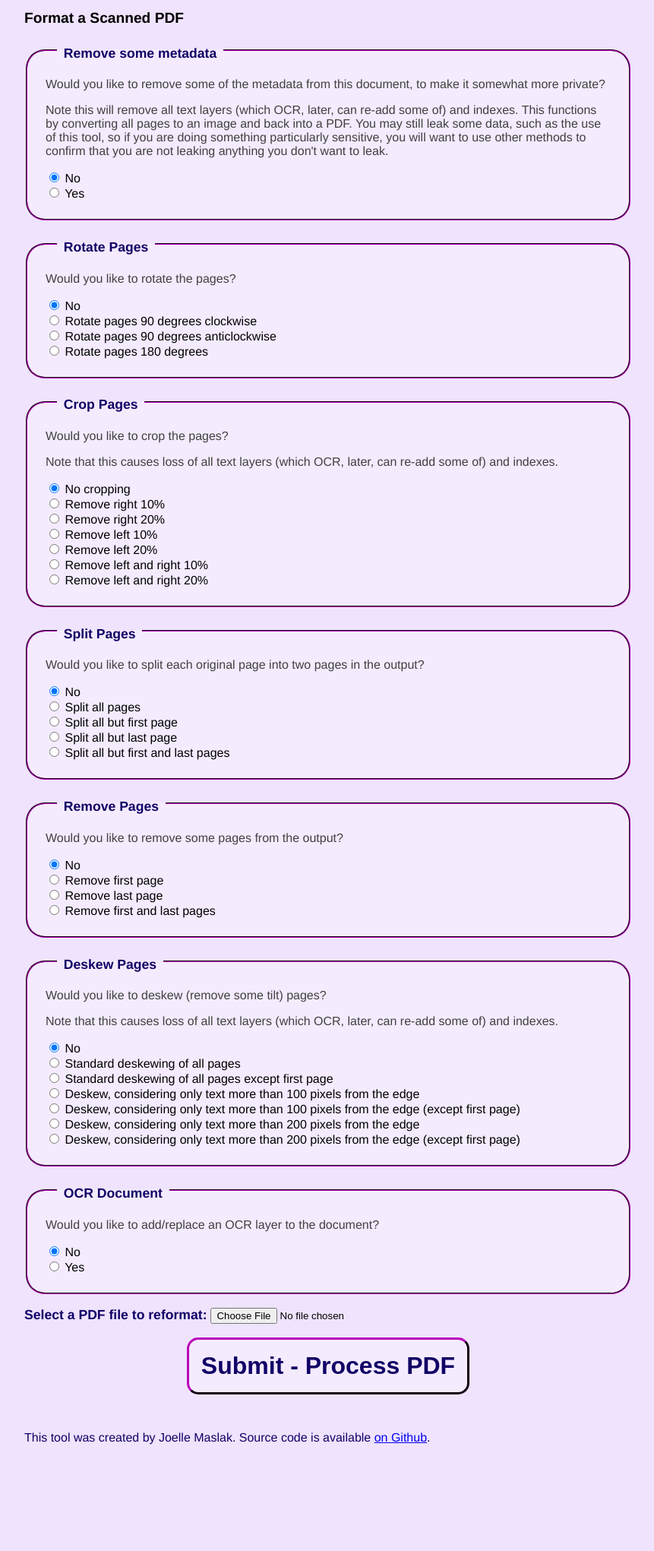
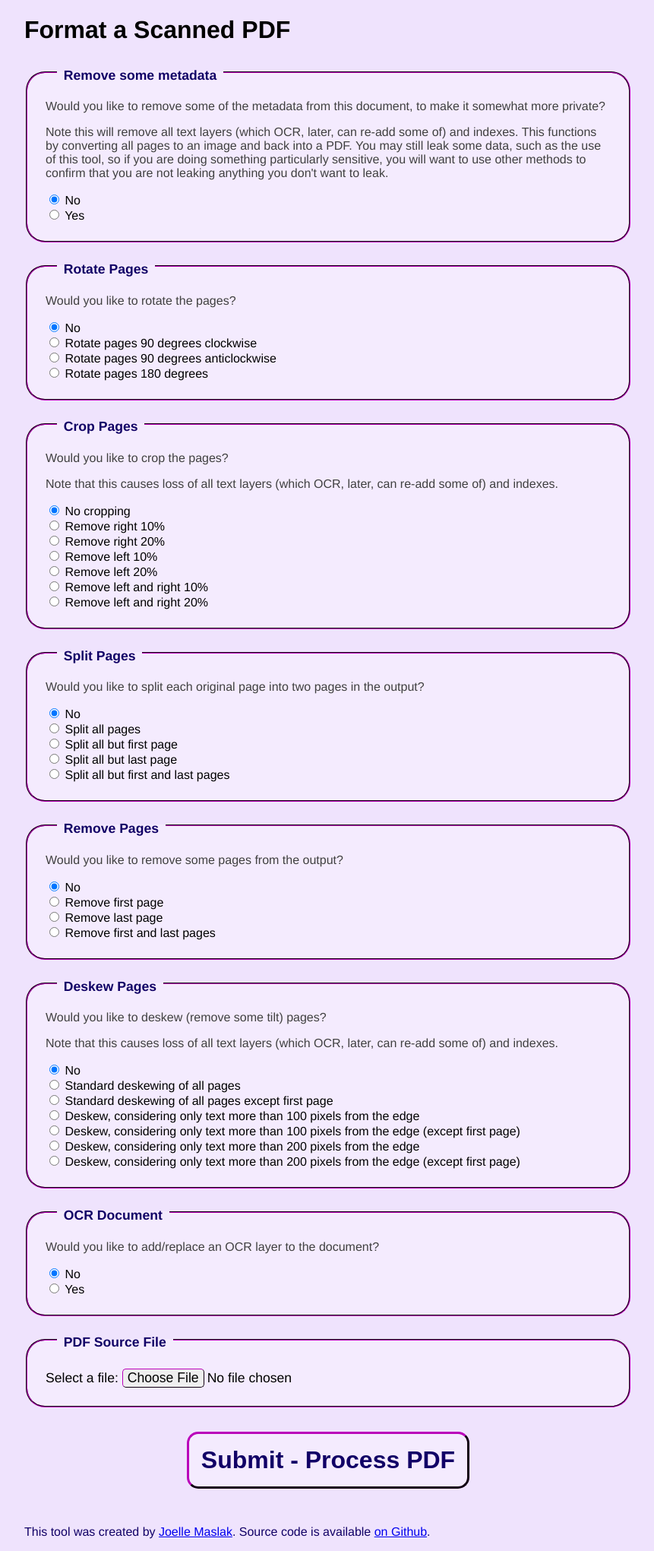
Before and after one commit to jmaslak/format-scan-pdf, a Flask app: page / in a window 1280 px wide. Shown: the whole page at 76% size, without its empty margins (208-1069 px from the left). Before the commit the page ends 1901 px from the top, so only its background shows below. Run offline with Flask 3, Linux system fonts and the light colour scheme.

Commit message:
Nicer error messages & interface in webapp

```diff
--- a/webapp/webapp/routes.py
+++ b/webapp/webapp/routes.py
@@ -29,19 +29,30 @@ REDIS = redis.from_url("redis://localhost")
 @app.route("/index")
 @app.route("/index.html")
 def index():
-    return render_template("index.html")
+    fields = {}
+    for k in ("remove_metadata", "rotate", "crop", "split", "remove_pages", "deskew", "ocr"):
+        fields[k] = ""
+
+    return render_template("index.html", errors=[], fields=fields)
 
 
 @app.route("/", methods=["POST"])
 @app.route("/index", methods=["POST"])
 @app.route("/index.html", methods=["POST"])
 def index_post():
+    fields = {}
+    for k in ("remove_metadata", "rotate", "crop", "split", "remove_pages", "deskew", "ocr"):
+        if request.form.get(k) is None:
+            fields[k] = ""
+        else:
+            fields[k] = request.form.get(k)
+
     if "file" not in request.files:
-        return render_template("error.html", errortext=["You must select a PDF file."])
+        return render_template("index.html", errors=["Please select a PDF file to upload"], fields=fields)
 
     kq = REDIS.get("keysqueued")
     if kq is not None and int(kq) >= MAXQUEUE:
-        return render_template("error.html", errortext=["Server is too busy right now.", "Please try later."])
+        return render_template("index.html", errors=["The server is too busy right now.", "Please try later."], fields=fields)
 
     invalid = False
     if request.form.get("remove_metadata") not in ("no", "yes"):
@@ -101,10 +112,10 @@ def index_post():
     f.save(f"{prefix}.pdf")
     filelen = os.stat(f"{prefix}.pdf").st_size
     if filelen == 0:
-        return render_template("error.html", errortext=["You must select a PDF file."])
+        return render_template("index.html", errors=["Please select a PDF file to upload"], fields=fields)
     elif filelen < MINSIZE:
         return render_template(
-            "error.html", errortext=["The file seems too small to be a valid PDF file."]
+            "index.html", errors=["The file seems too small to be a valid PDF file"], fields=fields
         )
 
     with open(f"{prefix}.run", "w") as out:
--- a/webapp/webapp/static/style.css
+++ b/webapp/webapp/static/style.css
@@ -15,7 +15,16 @@ fieldset {
   background-color: #f4ebfe;
   padding-left: 1.5em;
   padding-right: 1.5em;
+}
+fieldset.radio {
   padding-bottom: 1.5em;
+}
+fieldset.file {
+  padding-bottom: 1.5em;
+}
+fieldset.error {
+  border-color: #ff0000;
+  background-color: #fdfdfd;
 }
 fieldset p {
   color: #404040;
@@ -29,8 +38,12 @@ legend {
   color: #110066;
   padding-top: .5em;
 }
-h1 {
-  font-size: 120%;
+fieldset.error legend {
+  color: #E00000;
+  padding-top: .5em;
+}
+fieldset.error li {
+  color: #600000;
 }
 .statushead {
   color: #110066;
@@ -53,12 +66,17 @@ h1 {
 }
 .input {
   margin-top: 1em;
-  margin-bottom: 1em;
   font-size: 110%;
 }
-.input label {
-  font-weight: bold;
-  color: #110066;
+input[type="file"] {
+  font-size: 100%;
+  font-weight: normal;
+  font-family: Helvetica, Sans-Serif;
+}
+input[type="file"]::file-selector-button {
+  border-color: #660066;
+  border-width: 1px;
+  border-radius: 5px;
 }
 .submit {
   margin: auto;
@@ -73,4 +91,5 @@ h1 {
   border-color: #660066;
   border-width: 3px;
   border-radius: 15px;
+  margin-top: 1em;
 }
--- a/webapp/webapp/templates/index.html
+++ b/webapp/webapp/templates/index.html
@@ -7,12 +7,22 @@
   <title></title>
   <link rel="stylesheet" href="">
   <title>Format a Scanned PDF</title>
-  <link rel="stylesheet" href="static/style.css">
+  <link rel="stylesheet" href="static/style.css?ver=1">
 </head>
 <body class="body">
   <h1>Format a Scanned PDF</h1>
   <form action="" method="post" enctype="multipart/form-data">
-    <fieldset>
+{% if errors |count > 0: %}
+    <fieldset class="error">
+      <legend>I'm Sorry!</legend>
+      <ul>
+{%   for error in errors: %}
+        <li>{{error}}</li>
+{%   endfor %}
+      </ul>
+    </fieldset>
+{% endif %}
+    <fieldset class="radio">
       <legend>Remove some metadata</legend>
       <p>Would you like to remove some of the metadata from this document, to make
       it somewhat more private?</p>
@@ -24,168 +34,169 @@
       sensitive, you will want to use other methods to confirm that you are
       not leaking anything you don't want to leak.</p>
       <div>
-        <input type="radio" name="remove_metadata" id="no" value="no" checked>
+        <input type="radio" name="remove_metadata" id="no" value="no" {% if fields["remove_metadata"] in ("", "no") %}checked{% endif %}>
         <label for="no">No</label>
       </div>
       <div>
-        <input type="radio" name="remove_metadata" id="yes" value="yes">
+        <input type="radio" name="remove_metadata" id="yes" value="yes" {% if fields["remove_metadata"] == "yes" %}checked{% endif %}>
         <label for="yes">Yes</label>
       </div>
     </fieldset>
-    <fieldset>
+    <fieldset class="radio">
       <legend>Rotate Pages</legend>
       <p>Would you like to rotate the pages?</p>
       <div>
-        <input type="radio" name="rotate" id="none" value="none" checked>
+        <input type="radio" name="rotate" id="none" value="none" {% if fields["rotate"] in ("", "none") %}checked{% endif %}>
         <label for="none">No</label>
       </div>
       <div>
-        <input type="radio" name="rotate" id="clockwise" value="clockwise">
+        <input type="radio" name="rotate" id="clockwise" value="clockwise" {% if fields["rotate"] == "clockwise" %}checked{% endif %}>
         <label for="clockwise">Rotate pages 90 degrees clockwise</label>
       </div>
       <div>
-        <input type="radio" name="rotate" id="anticlockwise" value="anticlockwise">
+        <input type="radio" name="rotate" id="anticlockwise" value="anticlockwise" {% if fields["rotate"] == "anticlockwise" %}checked{% endif %}>
         <label for="anticlockwise">Rotate pages 90 degrees anticlockwise</label>
       </div>
       <div>
-        <input type="radio" name="rotate" id="180" value="180">
+        <input type="radio" name="rotate" id="180" value="180" {% if fields["rotate"] == "180" %}checked{% endif %}>
         <label for="180">Rotate pages 180 degrees</label>
       </div>
     </fieldset>
-    <fieldset>
+    <fieldset class="radio">
       <legend>Crop Pages</legend>
       <p>Would you like to crop the pages?</p>
       <p>Note that this causes loss of all text layers (which OCR, later,
       can re-add some of) and indexes.</p>
       <div>
-        <input type="radio" name="crop" id="100center" value="100center" checked>
+        <input type="radio" name="crop" id="100center" value="100center" {% if fields["crop"] in ("", "100center") %}checked{% endif %}>
         <label for="100center">No cropping</label>
       </div>
       <div>
-        <input type="radio" name="crop" id="90east" value="90east">
+        <input type="radio" name="crop" id="90east" value="90east" {% if fields["crop"] == "90east" %}checked{% endif %}>
         <label for="90east">Remove right 10&percnt;</label>
       </div>
       <div>
-        <input type="radio" name="crop" id="80east" value="80east">
+        <input type="radio" name="crop" id="80east" value="80east" {% if fields["crop"] == "80east" %}checked{% endif %}>
         <label for="80east">Remove right 20&percnt;</label>
       </div>
       <div>
-        <input type="radio" name="crop" id="90west" value="90west">
+        <input type="radio" name="crop" id="90west" value="90west" {% if fields["crop"] == "90west" %}checked{% endif %}>
         <label for="90west">Remove left 10&percnt;</label>
       </div>
       <div>
-        <input type="radio" name="crop" id="80west" value="80west">
+        <input type="radio" name="crop" id="80west" value="80west" {% if fields["crop"] == "80west" %}checked{% endif %}>
         <label for="80west">Remove left 20&percnt;</label>
       </div>
       <div>
-        <input type="radio" name="crop" id="80center" value="80center">
+        <input type="radio" name="crop" id="80center" value="80center" {% if fields["crop"] == "80center" %}checked{% endif %}>
         <label for="80center">Remove left and right 10&percnt;</label>
       </div>
       <div>
-        <input type="radio" name="crop" id="60center" value="60center">
+        <input type="radio" name="crop" id="60center" value="60center" {% if fields["crop"] == "60center" %}checked{% endif %}>
         <label for="60center">Remove left and right 20&percnt;</label>
       </div>
-      <div>
-      </div>
     </fieldset>
-    <fieldset>
+    <fieldset class="radio">
       <legend>Split Pages</legend>
       <p>Would you like to split each original page into two pages in the output?</p>
       <div>
-        <input type="radio" name="split" id="no" value="no" checked>
+        <input type="radio" name="split" id="no" value="no" {% if fields["split"] in ("", "no") %}checked{% endif %}>
         <label for="no">No</label>
       </div>
       <div>
-        <input type="radio" name="split" id="all" value="all">
+        <input type="radio" name="split" id="all" value="all" {% if fields["split"] == "all" %}checked{% endif %}>
         <label for="all">Split all pages</label>
       </div>
       <div>
-        <input type="radio" name="split" id="skipfirst" value="skipfirst">
+        <input type="radio" name="split" id="skipfirst" value="skipfirst" {% if fields["split"] == "skipfirst" %}checked{% endif %}>
         <label for="skipfirst">Split all but first page</label>
       </div>
       <div>
-        <input type="radio" name="split" id="skiplast" value="skiplast">
+        <input type="radio" name="split" id="skiplast" value="skiplast" {% if fields["split"] == "skiplast" %}checked{% endif %}>
         <label for="skiplast">Split all but last page</label>
       </div>
       <div>
-        <input type="radio" name="split" id="skipfirstlast" value="skipfirstlast">
+        <input type="radio" name="split" id="skipfirstlast" value="skipfirstlast" {% if fields["split"] == "skipfirstlast" %}checked{% endif %}>
         <label for="skipfirstlast">Split all but first and last pages</label>
       </div>
     </fieldset>
-    <fieldset>
+    <fieldset class="radio">
       <legend>Remove Pages</legend>
       <p>Would you like to remove some pages from the output?</p>
       <div>
-        <input type="radio" name="remove_pages" id="no" value="no" checked>
+        <input type="radio" name="remove_pages" id="no" value="no" {% if fields["remove_pages"] in ("", "no") %}checked{% endif %}>
         <label for="no">No</label>
       </div>
       <div>
-        <input type="radio" name="remove_pages" id="first" value="first">
+        <input type="radio" name="remove_pages" id="first" value="first" {% if fields["remove_pages"] == "first" %}checked{% endif %}>
         <label for="first">Remove first page</label>
       </div>
       <div>
-        <input type="radio" name="remove_pages" id="last" value="last">
+        <input type="radio" name="remove_pages" id="last" value="last" {% if fields["remove_pages"] == "last" %}checked{% endif %}>
         <label for="last">Remove last page</label>
       </div>
       <div>
-        <input type="radio" name="remove_pages" id="firstlast" value="firstlast">
+        <input type="radio" name="remove_pages" id="firstlast" value="firstlast" {% if fields["remove_pages"] == "firstlast" %}checked{% endif %}>
         <label for="firstlast">Remove first and last pages</label>
       </div>
     </fieldset>
-    <fieldset>
+    <fieldset class="radio">
       <legend>Deskew Pages</legend>
       <p>Would you like to deskew (remove some tilt) pages?</p>
       <p>Note that this causes loss of all text layers (which OCR, later,
       can re-add some of) and indexes.</p>
       <div>
-        <input type="radio" name="deskew" id="no" value="no" checked>
+        <input type="radio" name="deskew" id="no" value="no" {% if fields["deskew"] in ("", "no") %}checked{% endif %}>
         <label for="no">No</label>
       </div>
       <div>
-        <input type="radio" name="deskew" id="standard" value="standard">
+        <input type="radio" name="deskew" id="standard" value="standard" {% if fields["deskew"] == "standard" %}checked{% endif %}>
         <label for="standard">Standard deskewing of all pages</label>
       </div>
       <div>
-        <input type="radio" name="deskew" id="standardskipfirst" value="standardskipfirst">
+        <input type="radio" name="deskew" id="standardskipfirst" value="standardskipfirst" {% if fields["deskew"] == "standardskipfirst" %}checked{% endif %}>
         <label for="standardskipfirst">Standard deskewing of all pages except first page</label>
       </div>
       <div>
-        <input type="radio" name="deskew" id="100" value="100">
+        <input type="radio" name="deskew" id="100" value="100" {% if fields["deskew"] == "100" %}checked{% endif %}>
         <label for="100">Deskew, considering only text more than 100 pixels from the edge</label>
       </div>
       <div>
-        <input type="radio" name="deskew" id="100skipfirst" value="100skipfirst">
+        <input type="radio" name="deskew" id="100skipfirst" value="100skipfirst" {% if fields["deskew"] == "100skipfirst" %}checked{% endif %}>
         <label for="100skipfirst">Deskew, considering only text more than 100 pixels from the edge (except first page)</label>
       </div>
       <div>
-        <input type="radio" name="deskew" id="200" value="200">
+        <input type="radio" name="deskew" id="200" value="200" {% if fields["deskew"] == "200" %}checked{% endif %}>
         <label for="200">Deskew, considering only text more than 200 pixels from the edge</label>
       </div>
       <div>
-        <input type="radio" name="deskew" id="200skipfirst" value="200skipfirst">
+        <input type="radio" name="deskew" id="200skipfirst" value="200skipfirst" {% if fields["deskew"] == "200skipfirst" %}checked{% endif %}>
         <label for="200skipfirst">Deskew, considering only text more than 200 pixels from the edge (except first page)</label>
       </div>
     </fieldset>
-    <fieldset>
+    <fieldset class="radio">
       <legend>OCR Document</legend>
       <p>Would you like to add/replace an OCR layer to the document?</p>
       <div>
-        <input type="radio" name="ocr" id="no" value="no" checked>
+        <input type="radio" name="ocr" id="no" value="no" {% if fields["ocr"] in ("", "no") %}checked{% endif %}>
         <label for="no">No</label>
       </div>
       <div>
-        <input type="radio" name="ocr" id="yes" value="yes">
+        <input type="radio" name="ocr" id="yes" value="yes" {% if fields["ocr"] == "yes" %}checked{% endif %}>
         <label for="yes">Yes</label>
       </div>
     </fieldset>
-    <div class="input">
-      <label for="file">Select a PDF file to reformat:</label>
-      <input type="file" id="file", name="file", accept="*.pdf,application/pdf">
-    </div>
+    <fieldset class="file">
+      <legend>PDF Source File</legend>
+      <div class="input">
+        <label for="file">Select a file:</label>
+        <input type="file" id="file", name="file", accept="*.pdf,application/pdf">
+      </div>
+    </fieldset>
     <div class="submit">
       <input type="submit" action="submit" value="Submit - Process PDF">
     </div>
-    <p class="credittext">This tool was created by Joelle Maslak. Source code is
+    <p class="credittext">This tool was created by <a href="https://github.com/jmaslak/resume">Joelle Maslak</a>. Source code is
     available <a href="https://github.com/jmaslak/format-scan-pdf/">on Github</a>.</p>
   </form>
 </body>
```
